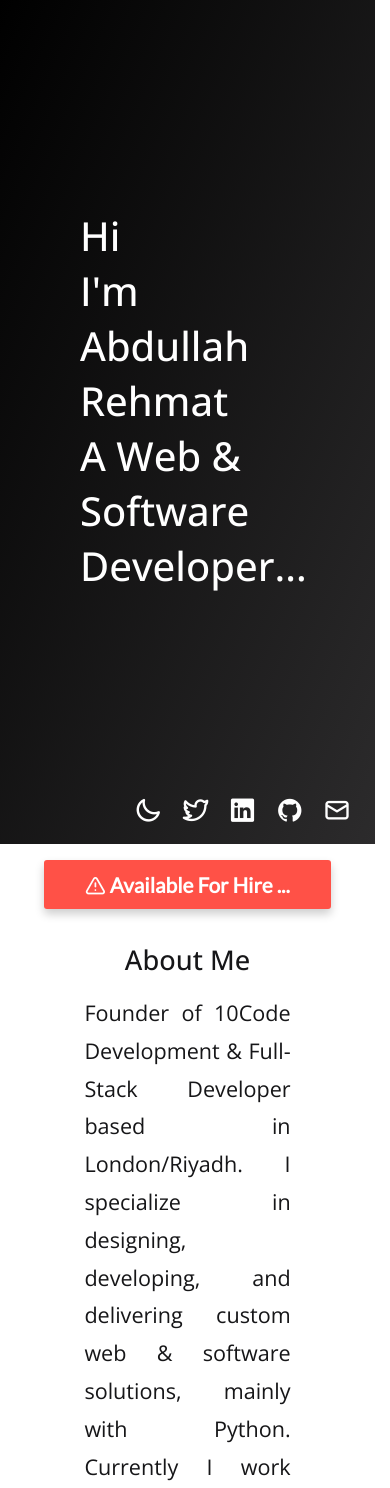
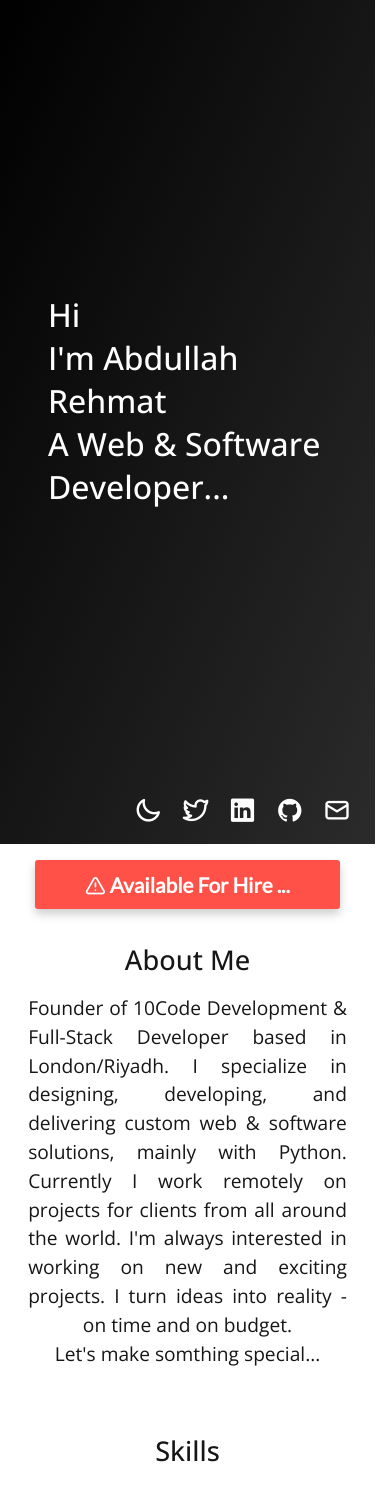
Before and after one commit to AbdullahRehmat/Personal-Portfolio, a Flask app: page / in a window 390 px wide; the page is wider, and only the part inside the window is pictured. Shown: the top 1488 px of that part. Run offline with Flask 2, Linux system fonts and the light colour scheme.

Commit message:
Website is now responsive

```diff
--- a/main.py
+++ b/main.py
@@ -20,5 +20,5 @@ def static_from_root():
 
 
 if __name__ == "__main__":
-    #app.run(debug=True, host="0.0.0.0", port=5000)
-    app.run()
+    app.run(debug=True, host="0.0.0.0", port=5000)
+    #app.run()
--- a/static/css/main.css
+++ b/static/css/main.css
@@ -380,3 +380,125 @@ footer {
   font-size: 0.75rem;
   text-decoration: none;
 }
+
+@media (max-width: 1280px) {
+  #intro-title {
+    padding: 3rem;
+    font-size: 2rem;
+  }
+
+  #about-text {
+    width: 65%;
+    margin: auto;
+    line-height: 150%;
+    font-size: 1.2rem;
+  }
+
+  #hire-status {
+    width: 75%;
+  }
+
+  #skills-wrapper {
+    grid-template-columns: repeat(5, 1fr);
+  }
+
+  #projects-wrapper {
+    grid-template-columns: repeat(2, 1fr);
+  }
+}
+
+@media (max-width: 1024px) {
+  #intro-title {
+    padding: 3rem;
+    font-size: 2rem;
+  }
+
+  #about-text {
+    width: 75%;
+    line-height: 150%;
+    font-size: 1.2rem;
+  }
+
+  #hire-status {
+    width: 75%;
+  }
+
+  #skills-wrapper {
+    width: 85%;
+    grid-template-columns: repeat(4, 1fr);
+  }
+
+  #projects-wrapper {
+    width: 85%;
+    grid-template-columns: repeat(2, 1fr);
+  }
+
+  #reviews-wrapper {
+    width: 50%;
+    grid-template-columns: repeat(1, 1fr);
+  }
+}
+
+@media (max-width: 768px) {
+  #intro-title {
+    padding: 3rem;
+    font-size: 2rem;
+  }
+
+  #about-text {
+    width: 70%;
+    line-height: 150%;
+    font-size: 1.2rem;
+  }
+
+  #hire-status {
+    width: 80%;
+  }
+
+  #skills-wrapper {
+    width: 85%;
+    grid-template-columns: repeat(3, 1fr);
+  }
+
+  #projects-wrapper {
+    width: 85%;
+    grid-template-columns: repeat(2, 1fr);
+  }
+
+  #reviews-wrapper {
+    width: 85%;
+    grid-template-columns: repeat(1, 1fr);
+  }
+}
+
+@media (max-width: 640px) {
+  #intro-title {
+    padding: 3rem;
+    font-size: 2rem;
+  }
+
+  #about-text {
+    width: 85%;
+    line-height: 150%;
+    font-size: 1.2rem;
+  }
+
+  #hire-status {
+    width: 75%;
+  }
+
+  #skills-wrapper {
+    width: 90%;
+    grid-template-columns: repeat(2, 1fr);
+  }
+
+  #projects-wrapper {
+    width: 90%;
+    grid-template-columns: repeat(1, 1fr);
+  }
+
+  #reviews-wrapper {
+    width: 90%;
+    grid-template-columns: repeat(1, 1fr);
+  }
+}
```
Also changed, not shown: static/css/test.css (added, +103 -0 lines), 1 other file.
